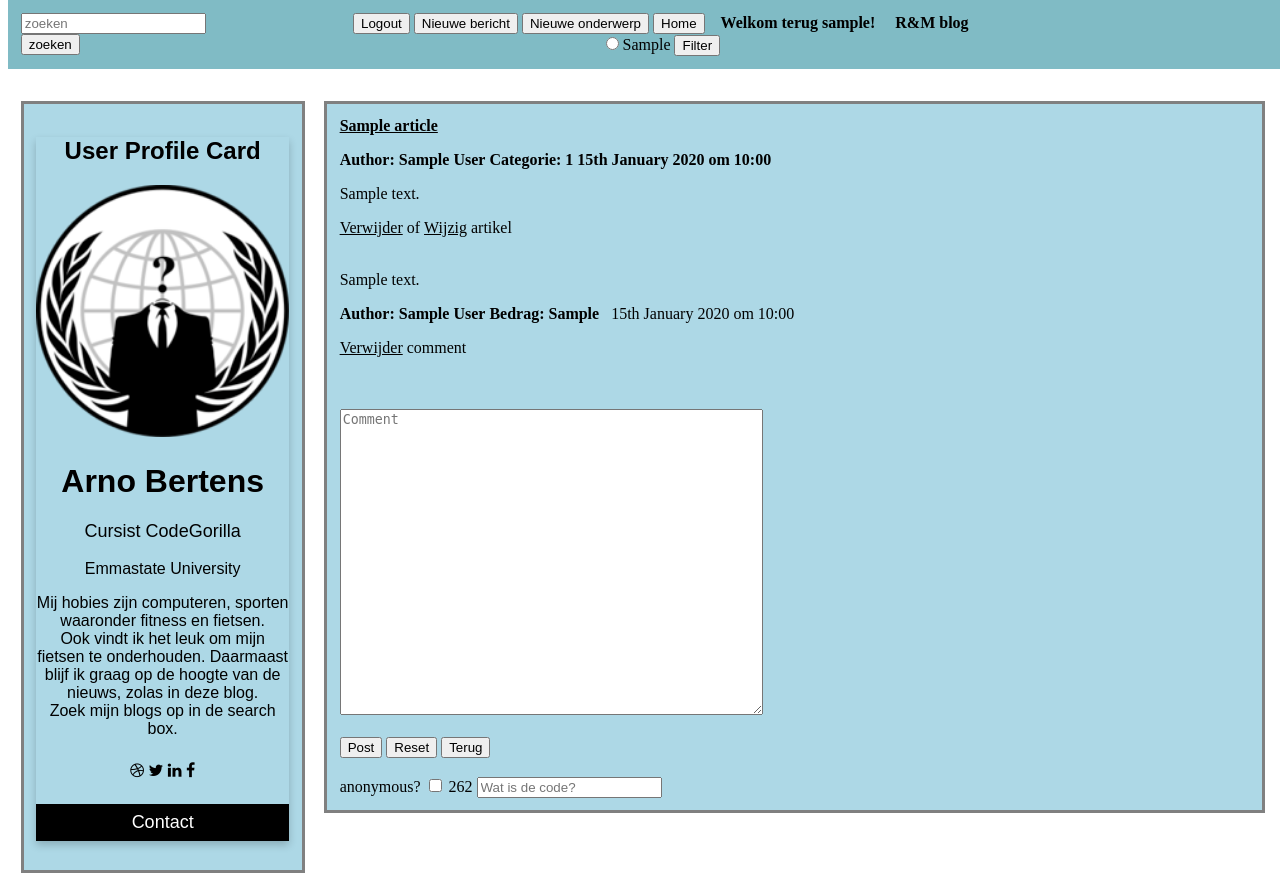
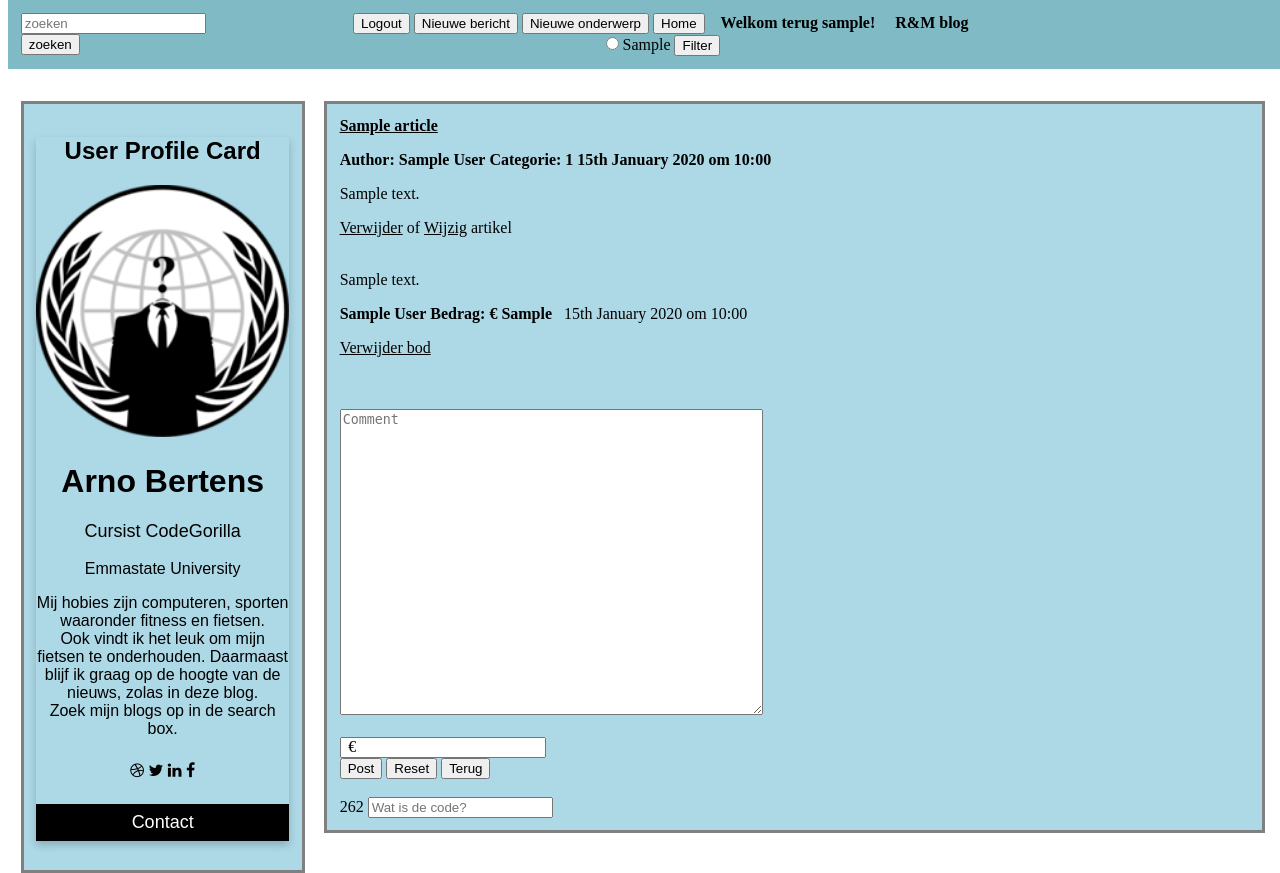
Before and after one commit to Onra77/Opdracht_week6_marktplaats, a PHP site: page /index.php?pid=1 in a window 1280 px wide. Run offline with PHP 8.4, Linux system fonts and the light colour scheme; the visitor is signed in with stand-in values (Sample User, id 1); tables that the repository leaves empty or names only in its code hold one stand-in row (values such as "Sample post").

Commit message:
Offer can be placed

```diff
--- a/comments.php
+++ b/comments.php
@@ -10,7 +10,6 @@
         require_once("nbbc.php");
         $bbcode = new BBCode;
 
-
     //$pid=$_SESSION['pid'];
     // Als je niet ingelogd bent wordt je naar login.php gestuurd.
     //echo $_SESSION['username'];
@@ -19,8 +18,6 @@
         header("location:login.php");
     } else {
         // zodat de value (om de waarde te behouden na foutmelding) in form niet als tekst wordt geprint.
-
-
 
         // Invoeren van tekst en titel voor de blog in tabel comments.
         if(isset($_POST['offers'])) {
@@ -60,20 +57,21 @@ if (isset($_SESSION['username']) && !empty($_SESSION['username'])) {
     if(mysqli_num_rows($res) >0) {
         while($row = mysqli_fetch_assoc($res)) {
            // $id = $row['id'];
+            $com_id = $row['com_id'];
+            $offer = $row['offer'];
             $comment = $row['comment'];
-            $offer = $row['offer'];
             $author = $row['author'];
+            $art_id = $row['art_id'];
             $date = $row['date_formatted'];
-            $com_id = $row['com_id'];
-            $art_id = $row['art_id'];
-            $admin = "<div><a href='del_comment.php?com_id=$com_id&pid=$pid'>Verwijder</a>&nbspcomment</div>";
+            $admin = "<div><a href='del_comment.php?com_id=$com_id&pid=$pid'>Verwijder bod</a></div>";
             $output = $bbcode->Parse($content);
-            $post = "<div><br/>$comment<p></b><b>Author:&nbsp$author&nbspBedrag:&nbsp$offer</b>&nbsp&nbsp&nbsp$date&nbsp&nbsp$admin<p></div>";
+            $post = "<div><br/>$comment<p><b>$author&nbspBedrag:&nbsp€&nbsp$offer</b>&nbsp&nbsp&nbsp$date&nbsp&nbsp$admin<p></div>";
+
             echo $post;
-            //header ("location: index.php?pid=$pid");
-        }
+
+            }
     } else {
-            echo "Er zijn geen comments in deze bericht.";
+            echo "Er zijn geen biedingen in deze aanbod.";
     }
 } else if(mysqli_num_rows($res) >0) {
     while($row = mysqli_fetch_assoc($res)) {
@@ -86,10 +84,7 @@ if (isset($_SESSION['username']) && !empty($_SESSION['username'])) {
         echo $post;
     }
 }
-
-
 ?>
-
 <!DOCTYPE html>
 <html>
 <head>
@@ -100,11 +95,16 @@ if (isset($_SESSION['username']) && !empty($_SESSION['username'])) {
 
         <br/><br/>
         <textarea placeholder="Comment" name="comment" rows="20" cols="50"></textarea><br/><br/>
-        <input name="comments" type="submit" value="Post">
+
+        <div class="input-icon">
+        <input type="number" step="0.01" name="offer" >
+        <i>€</i>
+        </div>
+        <input name="offers" type="submit" value="Post">
         <input name="reset" type="reset" value="Reset">
         <input type="button" value="Terug" onclick="location.href='index.php';"><br/><br/>
-        <!-- text only --> anonymous?
-        <input type="checkbox"  class="anonymous" name="anonymous" value="0"/>
+        <!-- text only anonymous?
+        <input type="checkbox"  class="anonymous" name="anonymous" value="0"/> -->
         <?php echo $cap = (rand(100,1000)); ?>
         <input placeholder="Wat is de code?" type="text" name="captcha">
         <input type="hidden" name="cap" value="<?php echo $cap;?>">
--- a/del_post.php
+++ b/del_post.php
@@ -9,10 +9,8 @@ if(!isset($_GET['pid'])) {
     $pid = $_GET['pid'];
     $sql = "DELETE FROM articles WHERE id=$pid";
     mysqli_query($db, $sql);
-    header ("location: index.php");
-
     // alle comments bijhorend bovenstaande post wordt ook verwijderd.
-    $sql = "DELETE FROM offers WHERE artt_id=$pid";
+    $sql = "DELETE FROM offers WHERE art_id=$pid";
     mysqli_query($db, $sql);
     header ("location: index.php");
 }
--- a/styles/style.css
+++ b/styles/style.css
@@ -43,3 +43,33 @@
     float:left;
     margin-top: 0%;
 }
+
+.input-icon {
+    position: relative;
+  }
+
+  .input-icon > i {
+    position: absolute;
+    display: block;
+    transform: translate(0, -50%);
+    top: 50%;
+    pointer-events: none;
+    width: 25px;
+    text-align: center;
+    font-style: normal;
+  }
+
+  .input-icon > input {
+    padding-left: 25px;
+    padding-right: 0;
+  }
+
+  .input-icon-right > i {
+    right: 0;
+  }
+
+  .input-icon-right > input {
+    padding-left: 0;
+    padding-right: 25px;
+    text-align: right;
+  }
```
